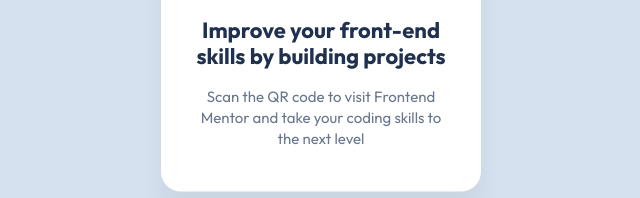
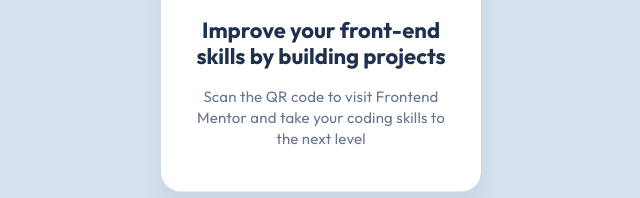
Before and after one commit to RetroApe/qr-code-component-main, a plain HTML site: page index.html in a window 1280 px wide. Shown: the part 432-630 px from the top of the page, 319-959 px from the left. Drawn offline with Linux system fonts and the light colour scheme.

Commit message:
Additional Changes | README

```diff
--- a/index.html
+++ b/index.html
@@ -8,7 +8,7 @@
   <link rel="stylesheet" href="styles.css">
   <link href="https://fonts.googleapis.com/css2?family=Outfit:wght@100..900&display=swap" rel="stylesheet">
 
-  <title>Frontend Mentor | QR code component</title>
+  <title>Frontend Mentor | QR code component | Tomislav Šuto</title>
 </head>
 <body>
   <div class="container">
--- a/styles.css
+++ b/styles.css
@@ -37,7 +37,7 @@
 }
 
 .text {
-    margin: auto;
+    margin: 16px;
 }
 
 h2 {
@@ -47,7 +47,8 @@
     color: #1F314F;
     text-align: center;
     line-height: 120%;
-    margin: 16px
+    letter-spacing: 0px;
+    margin: 0;
 }
 
 p {
@@ -57,5 +58,6 @@
     color: #68778D;
     text-align: center;
     line-height: 140%;
-    margin: 16px;
+    letter-spacing: 0.2px;
+    margin: 16px 0;
 }
```
Also changed, not shown: comparison.png (added), screenshot/comparison.png (added), 2 other files.
